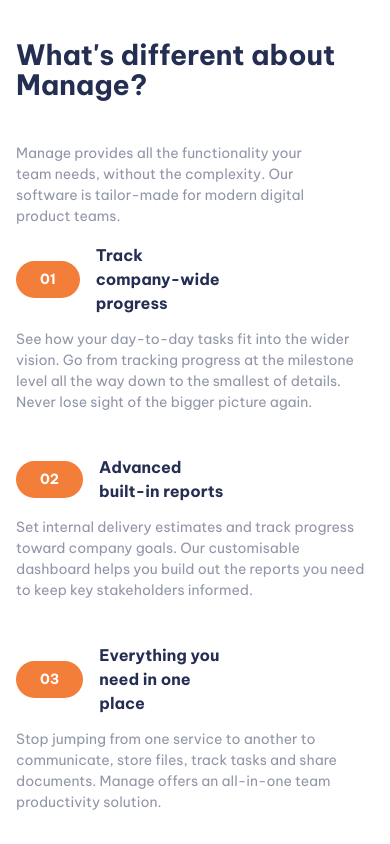
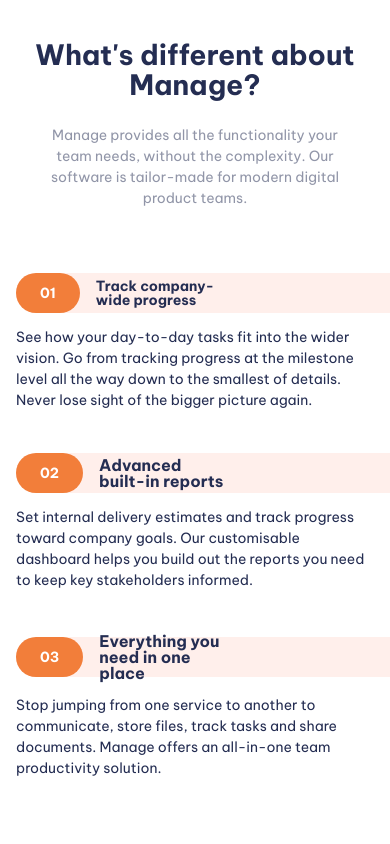
Before and after one commit to fydchckn/responsive-web-kevin, a website built with Vite: page index.html in a window 390 px wide. Shown: the part 940-1784 px from the top of the page. Built offline with nearby package versions, Linux system fonts and the light colour scheme.

Commit message:
numbered list

```diff
--- a/index.html
+++ b/index.html
@@ -61,7 +61,7 @@
     <section class="padding-block-900">
      <div class="container">
       <div class="even-columns">
-        <div class="flow">
+        <div class="flow | text-align-center-for-sm | margin-bottom-700" style="--flow-spacer:1.5rem">
           <h1 class="fs-secondary-heading fw-bold">What's different about Manage?</h1>
           <p>Manage provides all the functionality your team needs, without the complexity. Our software is tailor-made for
             modern digital product teams.</p>
@@ -70,22 +70,22 @@
           <ul role="list" class="numbered-items | flow">
             <li class="flow">
               <div class="flow" style="--flow-spacer: 1em">
-                <h3 class="fs-600 fw-bold">Track company-wide progress</h3>
-                <p width="wide">See how your day-to-day tasks fit into the wider vision. Go from tracking progress at the milestone level all
+                <h3 class="numbered-items-title | fw-bold">Track company-wide progress</h3>
+                <p class="numbered-items-body" width="wide">See how your day-to-day tasks fit into the wider vision. Go from tracking progress at the milestone level all
                   the way down to the smallest of details. Never lose sight of the bigger picture again.</p>
               </div>
             </li>
             <li class="flow">
               <div class="flow" style="--flow-spacer: 1em">
-                <h3 class="fs-600 fw-bold">Advanced built-in reports</h3>
-                <p width="wide">Set internal delivery estimates and track progress toward company goals. Our customisable dashboard helps you
+                <h3 class="numbered-items-title | fs-600 fw-bold">Advanced built-in reports</h3>
+                <p class="numbered-items-body" width="wide">Set internal delivery estimates and track progress toward company goals. Our customisable dashboard helps you
                   build out the reports you need to keep key stakeholders informed.</p>
               </div>
             </li>
             <li class="flow">
               <div class="flow" style="--flow-spacer: 1em">
-                <h3 class="fs-600 fw-bold">Everything you need in one place</h3>
-                <p width="wide">Stop jumping from one service to another to communicate, store files, track tasks and share documents. Manage
+                <h3 class="numbered-items-title | fs-600 fw-bold">Everything you need in one place</h3>
+                <p class="numbered-items-body" width="wide">Stop jumping from one service to another to communicate, store files, track tasks and share documents. Manage
                   offers an all-in-one team productivity solution.</p>
               </div>
             </li>
--- a/style.css
+++ b/style.css
@@ -133,9 +133,9 @@
 
 .container{
   --max-width: 1110px;
-  --padding: 1rem;
+  --container-padding: 1rem;
 
-  width: min(var(--max-width), 100% - (var(--padding) * 2));
+  width: min(var(--max-width), 100% - (var(--container-padding) * 2));
   margin-inline: auto;
 }
 
@@ -264,29 +264,70 @@
 
 .numbered-items{
   counter-reset: count;
+  margin-inline: auto;
+  width: fit-content;
 }
 .numbered-items li{
   counter-increment: count;
 }
 .numbered-items div{
   display: grid;
+  position: relative;
   column-gap: var(--size-400);
   align-items: center;
   grid-template-columns: min-content 1fr 1fr;
 }
-.numbered-items p{
+
+.numbered-items-body{
   grid-column: 1 / -1;
 }
+@media(min-width:30em){
+  .numbered-items-body{
+    grid-column: 2 / -1;
+  }
+}
 
+.numbered-items-title{
+  grid-column: 2 / 3;
+  grid-row: 1 / 2;
+  line-height: 1;
+}
+
+.numbered-items div::before,
+.numbered-items div::after{
+  height: 40px;
+  border-radius: 100vw;
+}
 
 .numbered-items div::before{
   content: "0" counter(count);
   background-color: var(--clr-accent-400);
   color: var(--clr-neutral-100);
   font-weight: var(--fw-bold);
-  padding: var(--size-200) var(--size-500);
-  border-radius: 100vw;
+  padding: 0 var(--size-500);
+  display: flex;
+  align-items: center;
+  grid-column: 1 / 2;
+  grid-row: 1 / 2;
 }
+
+@media(max-width:30em){
+  .numbered-items div::after{
+    --bg: var(--clr-accent-100);
+    content: "";
+    display: block;
+    z-index: -1;
+    border-radius: 100vw 0 0 100vw;
+    grid-column: 1 / -1;
+    grid-row: 1 / 2;
+    box-shadow: 5em 0 0 var(--bg);
+    background: var(--bg);
+  }
+}
+
+
+
+
 
 
 
@@ -469,6 +510,21 @@
 .text-primary-400{
   color: var(--clr-primary-400);
 }
+.text-align-center{
+  text-align: center;
+}
+.text-align-center p{
+  margin-inline: auto;
+}
+@media (max-width:50em){
+  .text-align-center-for-sm{
+    text-align: center;
+  }
+  .text-align-center-for-sm p{
+    margin-inline: auto;
+  }
+}
+
 .text-accent-400{
  color: var(--clr-accent-400);
 }
@@ -536,6 +592,9 @@
 .padding-block-700{
  padding-block: var(--size-700);
 }
+.margin-bottom-700{
+  margin-block-end: var(--size-700);
+}
 
 .display-btn-none{
   display: none;
```
